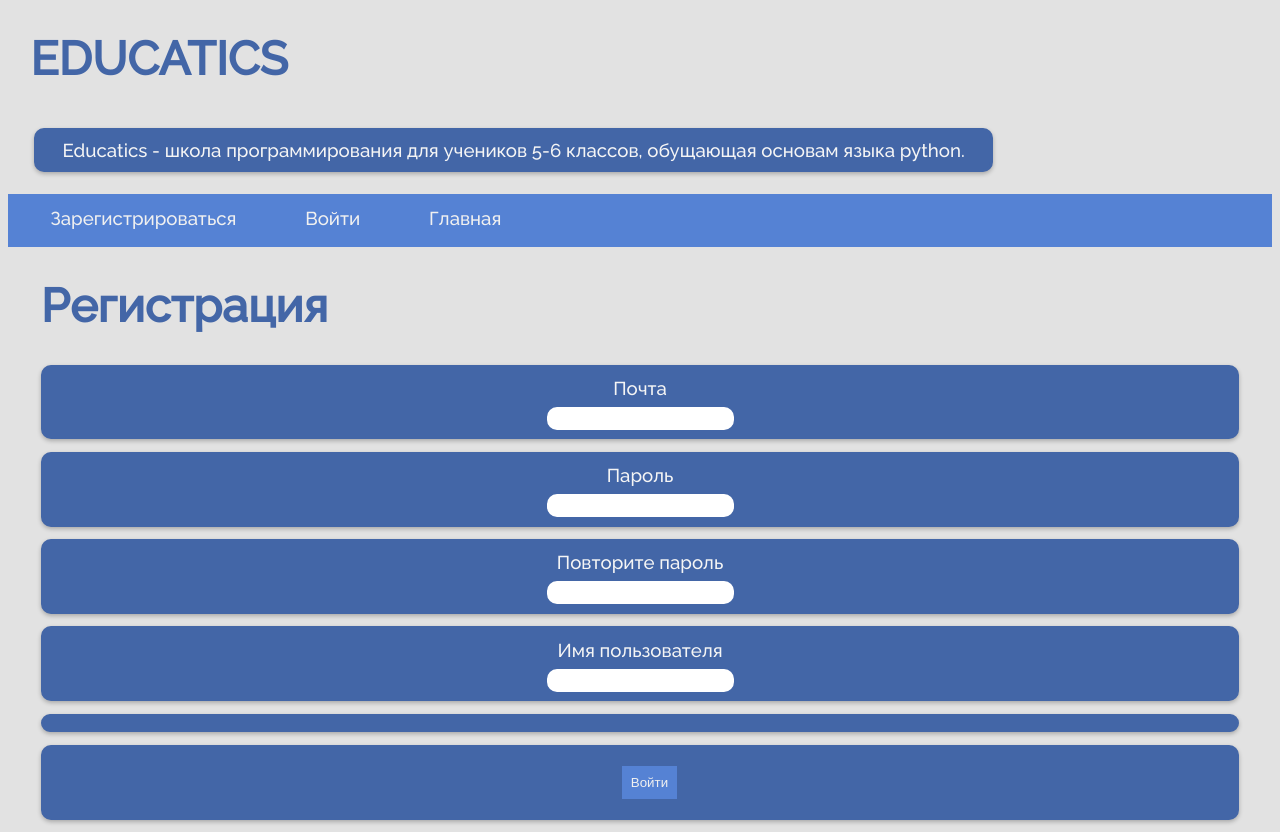
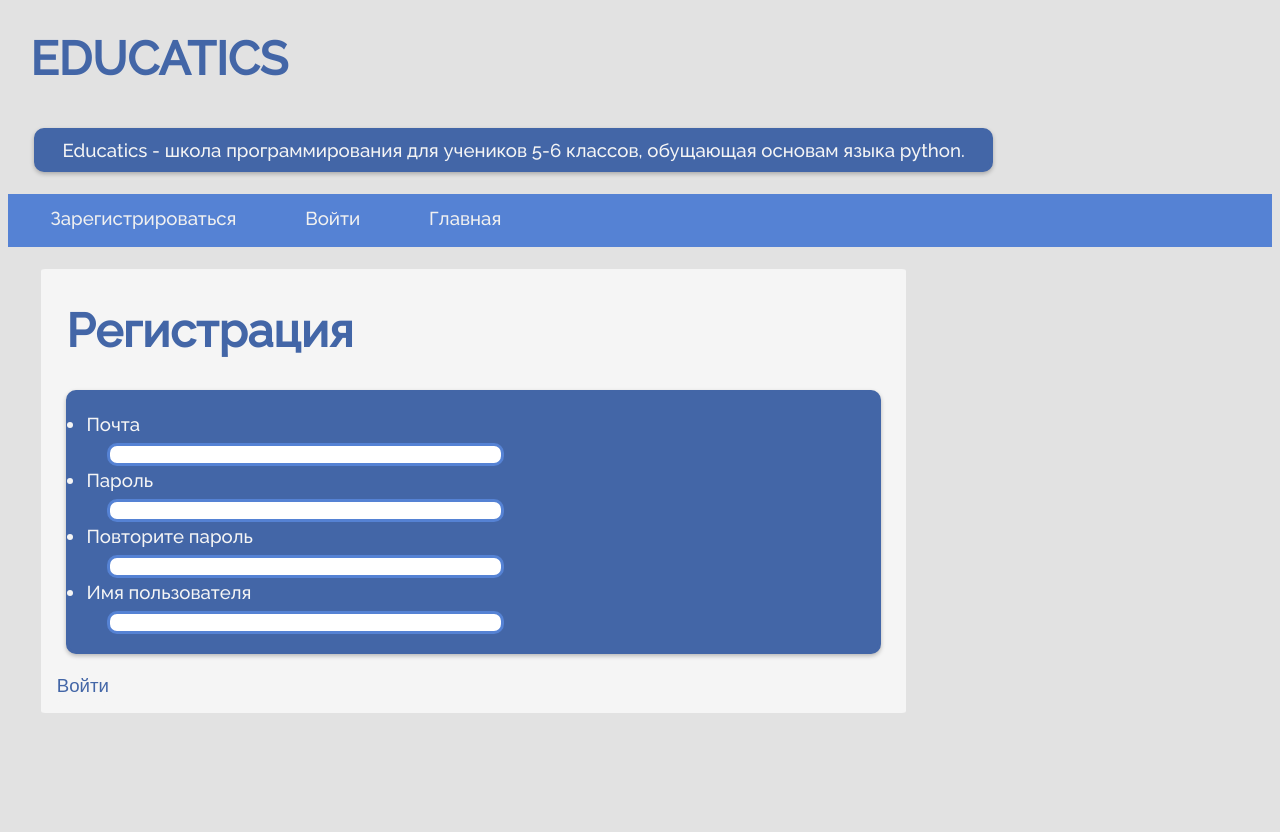
Before and after one commit to Thanoss-blip/WEB--10-, a Flask app: page /register in a window 1280 px wide. After the commit the page ends 713 px from the top, so only its background shows below. Run offline with Flask 2, Linux system fonts and the light colour scheme.

Commit message:
Update register.html

```diff
--- a/templates/register.html
+++ b/templates/register.html
@@ -1,46 +1,42 @@
 {% extends "base.html" %}
 {% block content %}
+<br>
+<div class="main">
 	<h1>Регистрация</h1>
 	<form action="" method="post">
+	<ul>
 		{{ form.hidden_tag() }}
- 	<p>
-		{{ form.email.label }}<br>
-		{{ form.email(class="form-control", type="email") }}<br>
+			<li>{{ form.email.label }}<br>
+			{{ form.email(class="text", type="email") }}<br></li>
 			{% for error in form.email.errors %}
 				<p class="alert alert-danger" role="alert">
 					{{ error }}
 				</p>
 			{% endfor %}
-	</p>
-	<p>
-		{{ form.password.label }}<br>
-		{{ form.password(class="form-control", type="password") }}<br>
+			<li>{{ form.password.label }}<br>
+			{{ form.password(class="text", type="password") }}<br></li>
 			{% for error in form.password.errors %}
 				<p class="alert alert-danger" role="alert">
 					{{ error }}
 				</p>
 			{% endfor %}
-	</p>
-	<p>
-		{{ form.password_again.label }}<br>
-		{{ form.password_again(class="form-control", type="password") }}<br>
-		{% for error in form.password_again.errors %}
+			<li>{{ form.password_again.label }}<br>
+			{{ form.password_again(class="text", type="password") }}<br>
+			{% for error in form.password_again.errors %}</li>
 				<p class="alert alert-danger" role="alert">
 					{{ error }}
 				</p>
 			{% endfor %}
-	</p>
-	<p>
-		{{ form.name.label }}<br>
-		{{ form.name(class="form-control") }}<br>
-		{% for error in form.name.errors %}
+			<li>{{ form.name.label }}<br>
+			{{ form.name(class="text") }}<br>
+			{% for error in form.name.errors %}</li>
 				<p class="alert alert-danger" role="alert">
 					{{ error }}
 				</p>
 			{% endfor %}
-	</p>
-	</p>
-	<p>{{ form.submit(type="submit", class="btn btn-primary") }}</p>
+	</ul>
+	{{ form.submit(type="submit", class="btn btn-active") }}
 		{{message}}
 	</form>
+</div>
 {% endblock %}
```
Lines whose indentation alone changed are shown as unchanged.
